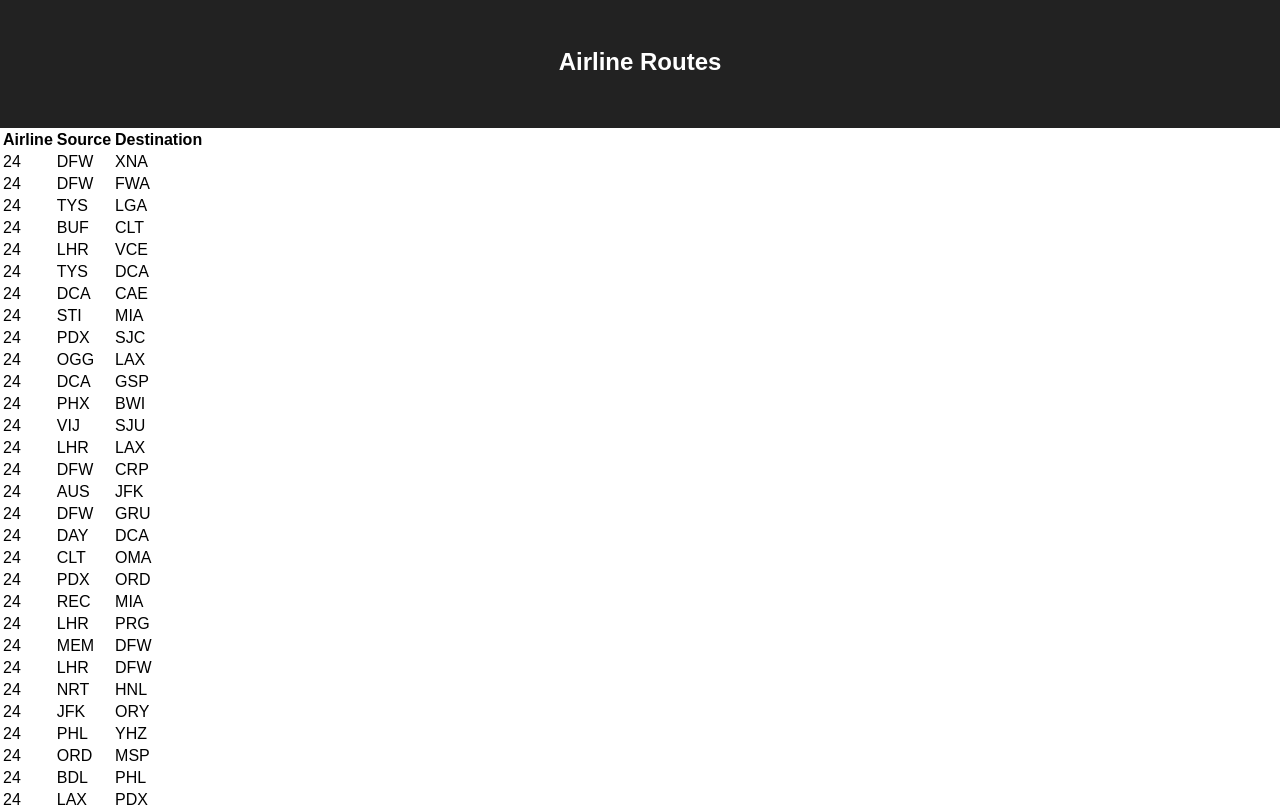
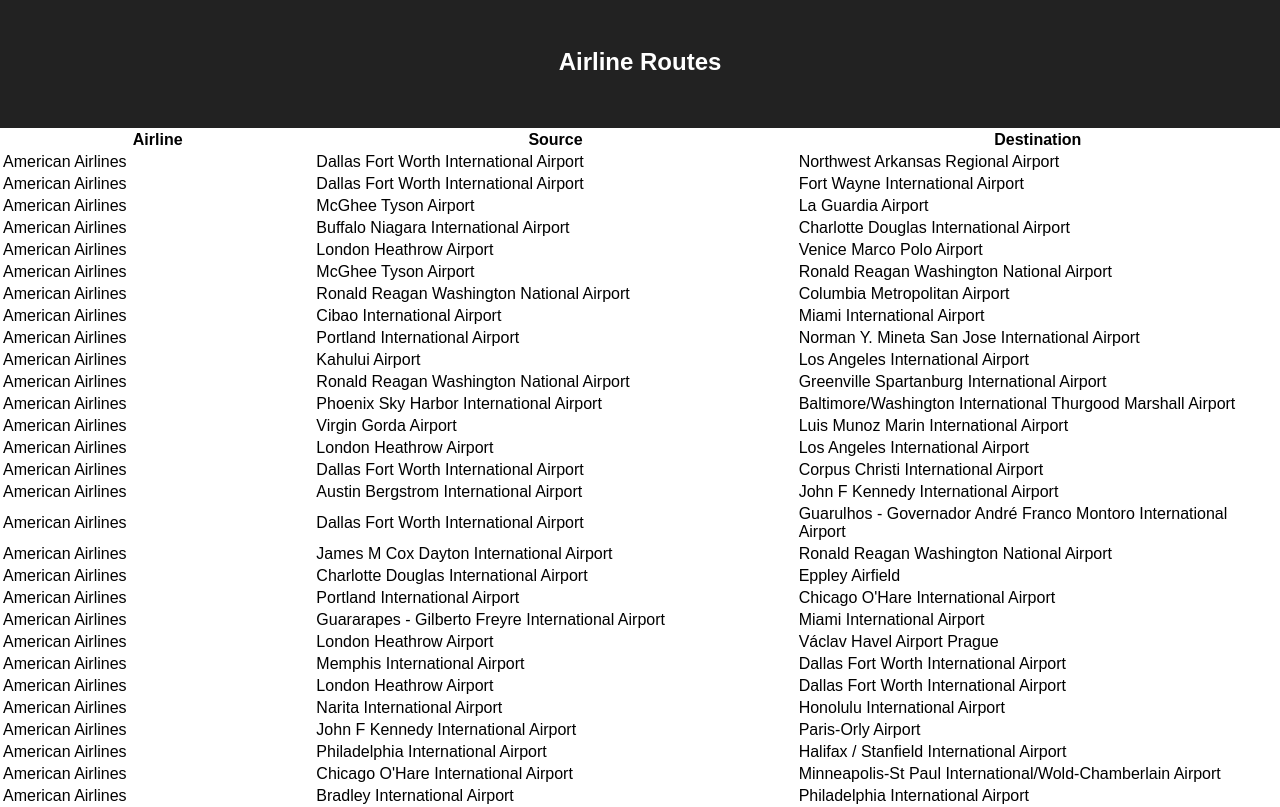
Before and after one commit to kpatel27/airline-routes, a React (Create React App) app: page / in a window 1280 px wide. Shown: the top 807 px of the page. Built offline with nearby package versions, Linux system fonts and the light colour scheme.

Commit message:
humanize values in table

```diff
--- a/src/App.js
+++ b/src/App.js
@@ -13,9 +13,9 @@
       const { airline, src, dest } = flight
       return (
         <tr key={idx}>
-          <td>{airline}</td>
-          <td>{src}</td>
-          <td>{dest}</td>
+          <td>{DATA.getAirlineById(airline)}</td>
+          <td>{DATA.getAirportByCode(src)}</td>
+          <td>{DATA.getAirportByCode(dest)}</td>
         </tr>
       );
     });
--- a/src/data.js
+++ b/src/data.js
@@ -1395,4 +1395,12 @@
 
 ];
 
-export default {routes, airlines, airports};
+function getAirlineById(id) {
+  return airlines.filter(airline => id === airline.id)[0].name;
+}
+
+function getAirportByCode(code) {
+  return airports.filter(airport => code === airport.code)[0].name;
+}
+
+export default {routes, airlines, airports, getAirlineById, getAirportByCode};
```
